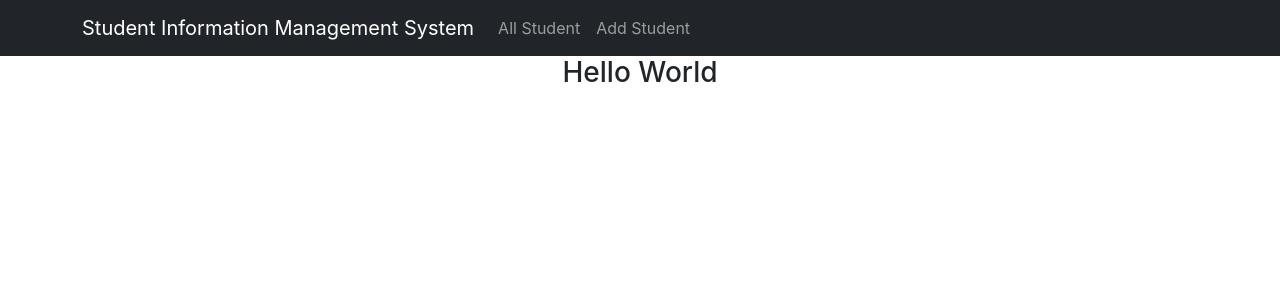
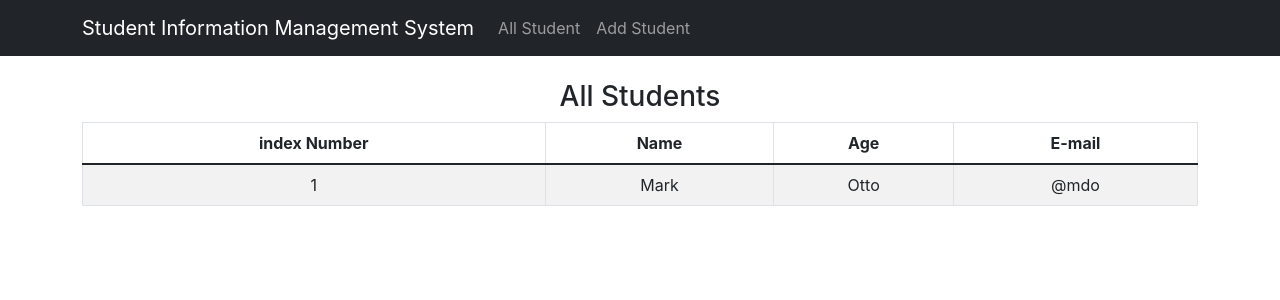
Before and after one commit to ihakalanka/goBackend, a React (Create React App) app: page /allStudent in a window 1280 px wide. Shown: the top 300 px of the page. Built offline with nearby package versions, Linux system fonts and the light colour scheme.

Commit message:
Add a table and post method

```diff
--- a/src/component/addStudent.js
+++ b/src/component/addStudent.js
@@ -1,29 +1,93 @@
-import React from "react";
-import { Form, Button, Container } from "react-bootstrap";
+import axios from "axios";
+import React, { useState } from "react";
+import { Form, Button } from "react-bootstrap";
 
-export default function AddStudent(){
-    return(
-        <Container>
-            <br/><br/><br/>
+export default function AddStudent() {
+  const [indexNumber, setIndexNumber] = useState("");
+  const [name, setName] = useState("");
+  const [age, setAge] = useState("");
+  const [email, setEmail] = useState("");
+
+  const addStudent = (e) => {
+    e.preventDefault();
+
+    //create an student object
+    const newStudent = {
+      indexNumber,
+      name,
+      age,
+      email,
+    };
+
+    //create the post method to take frontend data to backend
+    axios
+      .post("API", newStudent)
+      .then((res) => {
+        alert("Student Added..");
+        e.target.reset();
+      })
+      .catch((err) => {
+        alert("Something went wrong");
+        console.log("Error is " + err);
+      });
+  };
+
+  return (
+    <div className="container">
+      <br />
+      <br />
+      <br />
       <h3>Student Registration Form</h3>
-            <br/>
-        <Form>
+      <br />
+      <Form onSubmit={addStudent}>
         <Form.Group className="mb-3">
-    <Form.Control type="number" placeholder="Index Number" />
+          <Form.Control
+            type="number"
+            placeholder="Index Number"
+            onChange={(e) => {
+              setIndexNumber(e.target.value);
+            }}
+            required="true"
+          />
         </Form.Group>
+
         <Form.Group className="mb-3">
-    <Form.Control type="text" placeholder="Student Name" />
+          <Form.Control
+            type="text"
+            placeholder="Student Name"
+            onChange={(e) => {
+              setName(e.target.value);
+            }}
+            required="true"
+          />
         </Form.Group>
+
         <Form.Group className="mb-3">
-    <Form.Control type="number" placeholder="Age" />
+          <Form.Control
+            type="number"
+            placeholder="Age"
+            onChange={(e) => {
+              setAge(e.target.value);
+            }}
+            required="true"
+          />
         </Form.Group>
+
         <Form.Group className="mb-3">
-    <Form.Control type="email" placeholder="Email" />
+          <Form.Control
+            type="email"
+            placeholder="Email"
+            onChange={(e) => {
+              setEmail(e.target.value);
+            }}
+            required="true"
+          />
         </Form.Group>
+
         <Button variant="primary" type="submit">
           Submit
         </Button>
       </Form>
-</Container>
+    </div>
   );
 }
--- a/src/component/allStudent.js
+++ b/src/component/allStudent.js
@@ -1,7 +1,29 @@
 import React from "react";
+import { Table } from "react-bootstrap";
 
-export default function AllStudent(){
-    return(
-        <h3>Hello World</h3>
-    );
+export default function AllStudent() {
+  return (
+    <div className="container">
+      <br />
+      <h3>All Students</h3>
+      <Table striped bordered hover>
+        <thead>
+          <tr>
+            <th>index Number</th>
+            <th>Name</th>
+            <th>Age</th>
+            <th>E-mail</th>
+          </tr>
+        </thead>
+        <tbody>
+          <tr>
+            <td>1</td>
+            <td>Mark</td>
+            <td>Otto</td>
+            <td>@mdo</td>
+          </tr>
+        </tbody>
+      </Table>
+    </div>
+  );
 }
```
Lines whose indentation alone changed are shown as unchanged.
